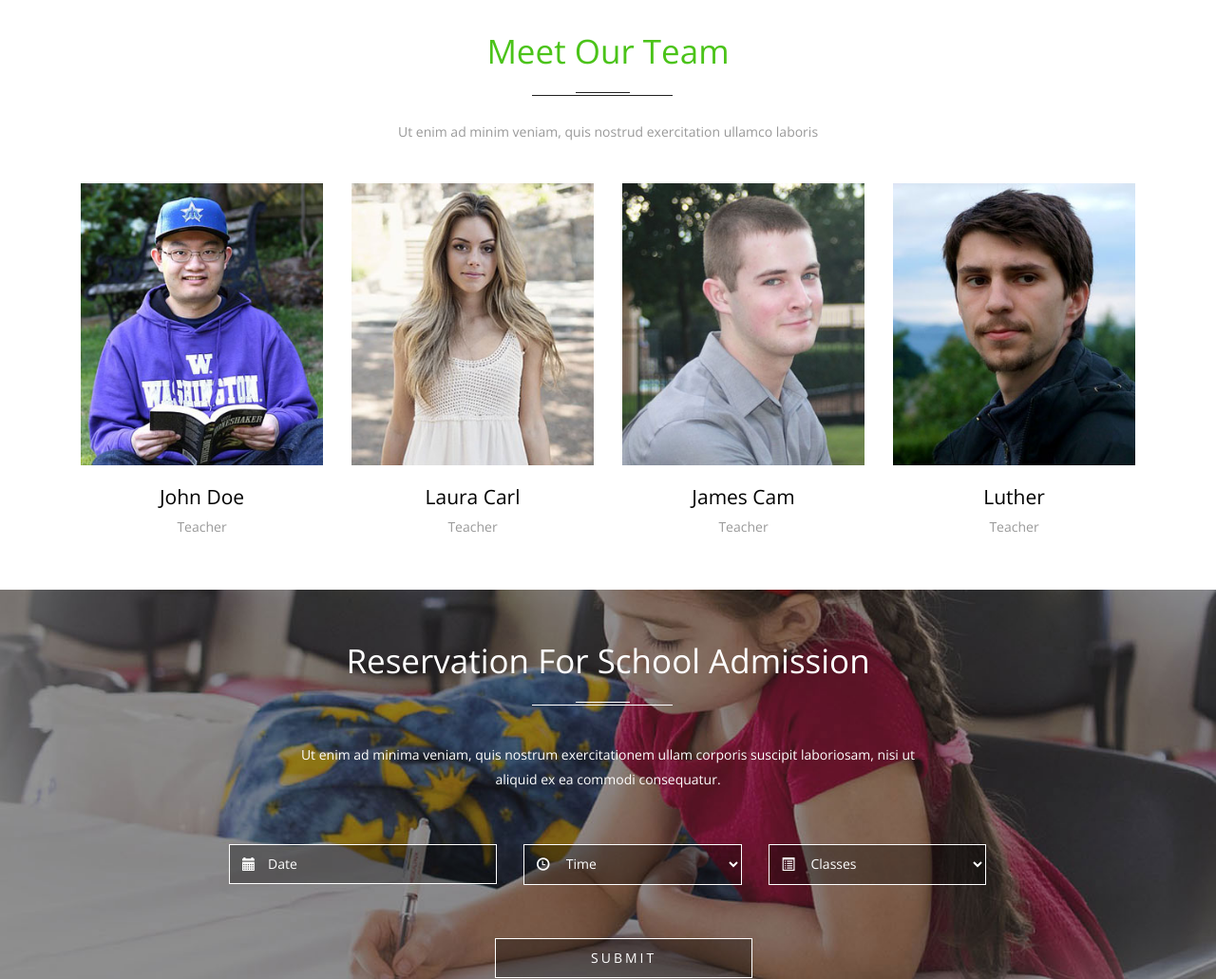
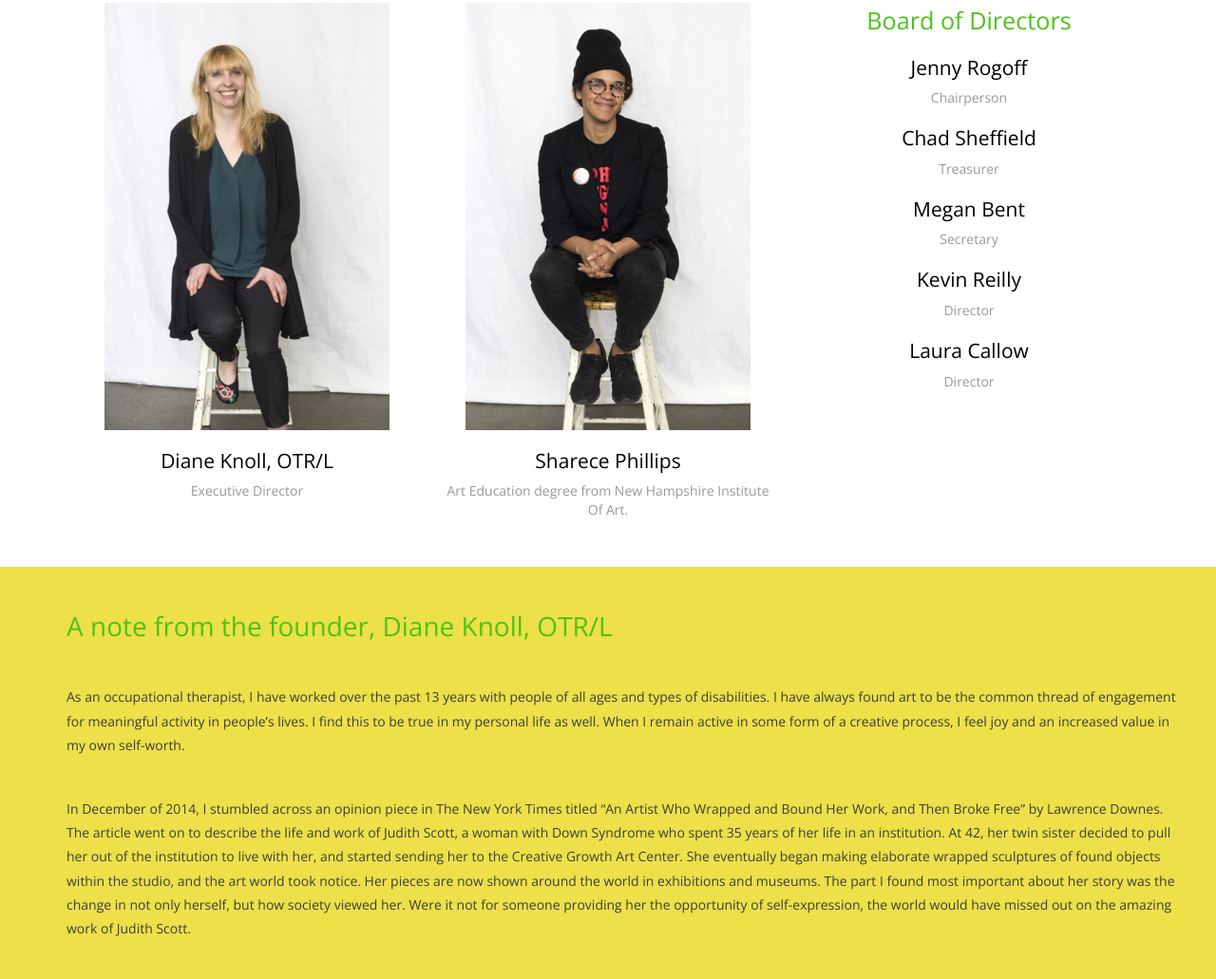
Before and after one commit to anhmaidesign/vpac, a plain HTML site: page index.html in a window 1280 px wide. Shown: the part 1769-2800 px from the top of the page at 95% size. Drawn offline with nearby package versions, Linux system fonts and the light colour scheme; files whose address does not match are found by name.

Commit message:
Completed about us

```diff
--- a/css/style.css
+++ b/css/style.css
@@ -257,11 +257,9 @@ button.close {
     width: 100%;
 }
 .banner-bottom-image-text-left h3,.w3agile_contact_left h3,.agileits_about_grid_left h3{
-	font-size: 2.5em;
+	font-size: 2em;
     color: #212121;
-    line-height: 1.5em;
     position: relative;
-	padding-bottom:.5em;
 	font-family: 'Open Sans', sans-serif;
 }
 .banner-bottom-image-text-left h3:before,.banner-bottom-image-text-left h3:after,.w3agile_contact_left h3:before,.w3agile_contact_left h3:after,.agileits_about_grid_left h3:before,.agileits_about_grid_left h3:after{
@@ -287,7 +285,7 @@ button.close {
 }
 .banner-bottom-image-text-left h4{
 	text-transform: capitalize;
-    font-size: 1.5em;
+    font-size: 1em;
     color: #5E5E5E;
     padding-left: 3em;
     line-height: 2em;
@@ -356,15 +354,15 @@ p.nostrud{
     text-align: center;
 }
 .view {
-    margin: 0;
+    margin: 0 auto;
     float: none;
     overflow: hidden;
     position: relative;
     text-align: center;
 }
 .view,.view .mask,.view .content{
-	width: 255px;
-    height: 298px;
+	width: 300px;
+    height: 450px;
 }
 .view .mask,.view .content {
    position: absolute;
@@ -611,7 +609,7 @@ a.icon-button.google-plus:hover .icon-google-plus:before{
 /*-- //team --*/
 /*-- team-bottom --*/
 .team-bottom{
-	background:url(../images/7.jpg) no-repeat 0px 0px;
+	background:url(../photo/_MG_6003.JPG) no-repeat 0px 0px;
 	background-size:cover;
 	-webkit-background-size:cover;
 	-moz-background-size:cover;
@@ -1005,17 +1003,17 @@ div#myTabContent {
 /*-----start-responsive-design------*/
 @media (max-width:1680px){
 	.banner-bottom-image-text-left {
-		padding: 5em 10em 8.95em 20em;
+		padding: 5em 10em 8.95em 10em;
 	}
 }
 @media (max-width:1600px){
 	.banner-bottom-image-text-left {
-		padding: 5em 10em 6.95em 18em;
+		padding: 5em 10em 6.95em 9em;
 	}
 }
 @media (max-width: 1440px){
 	.banner-bottom-image-text-left {
-		padding: 4em 10em 3.95em 11em;
+		padding: 4em 10em 3.95em 5em;
 	}
 	.w3agile_gallery_grid figure {
 		height: 243.5px;
@@ -1781,3 +1779,14 @@ div#myTabContent {
 #banner-logo{
 	width: 200px;
 }
+.paragraph-title{
+	font-size: 2em;
+	color: #4BC319;
+}
+#founder-note {
+	margin-top: 50px;
+}
+#board-directors {
+	font-size: 1.8em;
+	color: #4BC319;
+}
--- a/index.html
+++ b/index.html
@@ -60,7 +60,7 @@ function hideURLbar(){ window.scrollTo(0,1); } </script>
 							<ul class="nav1 nav nav-wil">
 								<li class="active"><a data-hover="Home" href="index.html">Home</a></li>
 								<li><a data-hover="Who We Are" href="#about" class="scroll">Who We Are</a></li>
-								<li><a data-hover="Get Involved" href="#team" class="scroll">Get Involved</a></li>
+								<li><a data-hover="Get Involved" href="#gallery" class="scroll">Get Involved</a></li>
 								<li><a data-hover="Artist Application" href="#gallery" class="scroll">Artist Application</a></li>
 								<li><a data-hover="News" href="#contact" class="scroll">News</a></li>
 							</ul>
@@ -134,10 +134,10 @@ function hideURLbar(){ window.scrollTo(0,1); } </script>
 
 <!-- banner-bottom-image-text -->
 	<div id="about" class="banner-bottom-image-text">
-		<div class="col-md-4 banner-bottom-image-text-right">
+		<div class="col-md-6 col-lg-4 banner-bottom-image-text-right">
 				<img src="photo/_MG_5986.JPG" alt=" " class="img-responsive" />
 			</div>
-		<div class="col-md-8 banner-bottom-image-text-left">
+		<div class="col-md-6 col-lg-8 banner-bottom-image-text-left">
 			<h3>Who We Are?</h3>
 			<p>
 					Vibrant Palette aims to serve adults with developmental, mental, and physical disabilities by providing a day program in a professional studio environment with a focus on learning about and creating visual arts.
@@ -158,122 +158,70 @@ function hideURLbar(){ window.scrollTo(0,1); } </script>
 	<div class="team" id="team">
 		<div class="container">
 			<h3>Meet Our Team</h3>
-			<p class="nostrud">Ut enim ad minim veniam, quis nostrud exercitation ullamco laboris</p>
+			<!-- <p class="nostrud">Ut enim ad minim veniam, quis nostrud exercitation ullamco laboris</p> -->
 			<div class="agile_team_grids">
-				<div class="col-md-3 agile_team_grid">
+				<div class="col-md-4 agile_team_grid">
 					<div class="view view-sixth">
-						<img src="images/3.jpg" alt=" " class="img-responsive" />
+						<img src="photo/diane.jpg" alt=" " class="img-responsive" />
 						<div class="mask">
-							<h5>quis nostrud</h5>
-							<p>Quis autem vel eum iure reprehenderit qui in ea voluptate velit.</p>
-							<div class="agileits_social_icons">
+							<h5>Diane Knoll, OTR/L</h5>
+							<p>I have always found art to be the common thread of engagement for meaningful activity in people’s lives.</p>
+							<!-- <div class="agileits_social_icons">
 								<a href="#" class="icon-button twitter"><i class="icon-twitter"></i><span></span></a>
 								<a href="#" class="icon-button facebook"><i class="icon-facebook"></i><span></span></a>
 								<a href="#" class="icon-button google-plus"><i class="icon-google-plus"></i><span></span></a>
-							</div>
+							</div> -->
 						</div>
 					</div>
-					<h4>John Doe</h4>
-					<p>Teacher</p>
+					<h4>Diane Knoll, OTR/L</h4>
+					<p>Executive Director</p>
 				</div>
-				<div class="col-md-3 agile_team_grid">
+				<div class="col-md-4 agile_team_grid">
 					<div class="view view-sixth">
-						<img src="images/6.jpg" alt=" " class="img-responsive" />
+						<img src="photo/sharece.jpg" alt=" " class="img-responsive" />
 						<div class="mask">
-							<h5>quis nostrud</h5>
-							<p>Quis autem vel eum iure reprehenderit qui in ea voluptate velit.</p>
-							<div class="agileits_social_icons">
+							<h5>Sharece Phillips</h5>
+							<p>Art Education degree from New Hampshire Institute Of Art.</p>
+							<!-- <div class="agileits_social_icons">
 								<a href="#" class="icon-button twitter"><i class="icon-twitter"></i><span></span></a>
 								<a href="#" class="icon-button facebook"><i class="icon-facebook"></i><span></span></a>
 								<a href="#" class="icon-button google-plus"><i class="icon-google-plus"></i><span></span></a>
-							</div>
+							</div> -->
 						</div>
 					</div>
-					<h4>Laura Carl</h4>
-					<p>Teacher</p>
+					<h4>Sharece Phillips</h4>
+					<p>Art Education degree from New Hampshire Institute Of Art.</p>
 				</div>
-				<div class="col-md-3 agile_team_grid">
-					<div class="view view-sixth">
-						<img src="images/4.jpg" alt=" " class="img-responsive" />
-						<div class="mask">
-							<h5>quis nostrud</h5>
-							<p>Quis autem vel eum iure reprehenderit qui in ea voluptate velit.</p>
-							<div class="agileits_social_icons">
-								<a href="#" class="icon-button twitter"><i class="icon-twitter"></i><span></span></a>
-								<a href="#" class="icon-button facebook"><i class="icon-facebook"></i><span></span></a>
-								<a href="#" class="icon-button google-plus"><i class="icon-google-plus"></i><span></span></a>
-							</div>
-						</div>
-					</div>
-					<h4>James Cam</h4>
-					<p>Teacher</p>
-				</div>
-				<div class="col-md-3 agile_team_grid">
-					<div class="view view-sixth">
-						<img src="images/5.jpg" alt=" " class="img-responsive" />
-						<div class="mask">
-							<h5>quis nostrud</h5>
-							<p>Quis autem vel eum iure reprehenderit qui in ea voluptate velit.</p>
-							<div class="agileits_social_icons">
-								<a href="#" class="icon-button twitter"><i class="icon-twitter"></i><span></span></a>
-								<a href="#" class="icon-button facebook"><i class="icon-facebook"></i><span></span></a>
-								<a href="#" class="icon-button google-plus"><i class="icon-google-plus"></i><span></span></a>
-							</div>
-						</div>
-					</div>
-					<h4>Luther</h4>
-					<p>Teacher</p>
+				<div class="col-md-4 agile_team_grid">
+						<div id="board-directors">Board of Directors</div>
+						<h4>Jenny Rogoff</h4>
+						<p>Chairperson</p>
+						<h4>Chad Sheffield</h4>
+						<p>Treasurer</p>
+						<h4>Megan Bent</h4>
+						<p>Secretary</p>
+						<h4>Kevin Reilly</h4>
+						<p>Director</p>
+						<h4>Laura Callow</h4>
+						<p>Director</p>
 				</div>
 				<div class="clearfix"> </div>
 			</div>
 		</div>
+		<div id="founder-note" class="banner-bottom-image-text">
+				<div class="col-md-12 banner-bottom-image-text-left">
+						<div class="paragraph-title">A note from the founder, Diane Knoll, OTR/L</div>
+						<p>As an occupational therapist, I have worked over the past 13 years with people of all ages and types of disabilities. I have always found art to be the common thread of engagement for meaningful activity in people’s lives. I find this to be true in my personal life as well. When I remain active in some form of a creative process, I feel joy and an increased value in my own self-worth.</p>
+						<p>In December of 2014, I stumbled across an opinion piece in The New York Times titled “An Artist Who Wrapped and Bound Her Work, and Then Broke Free” by Lawrence Downes. The article went on to describe the life and work of Judith Scott, a woman with Down Syndrome who spent 35 years of her life in an institution. At 42, her twin sister decided to pull her out of the institution to live with her, and started sending her to the Creative Growth Art Center. She eventually began making elaborate wrapped sculptures of found objects within the studio, and the art world took notice. Her pieces are now shown around the world in exhibitions and museums. The part I found most important about her story was the change in not only herself, but how society viewed her. Were it not for someone providing her the opportunity of self-expression, the world would have missed out on the amazing work of Judith Scott.</p>
+						<p>I have the privilege of knowing people with disabilities because of my profession, but how often do we as a society really integrate on a daily basis? In Time Magazine’s article, Maria Shriver: We need to change the Game of How We Talk About Intellectual Disability, Shriver states:</p>
+						<h4>“In the just-published Shriver Report Snapshot: Insight into Intellectual Disabilities in the 21st Century, we learned that while the institutions that warehoused people in the 60s and 70s have closed, nearly half of our country’s adult population still say they don’t know a single person with intellectual disability, and a stunning 1 in 5 don’t even know what an intellectual disability is.”</h4>
+						<p>In the year 2015, although I believe those statistics to be true, I don’t find them acceptable. And this speaks only to intellectual disability, without even broadening the discussion to physical and mental challenges as well. I want to change those statistics in Seattle, and I believe Seattle needs and craves that change too.</p>
+						<p>In August of 2015, I made the trip down to Oakland and visited the Creative Growth Center. I needed to further explore this idea I was toying with about opening a similar organization in Seattle. Once I stepped foot into Creative Growth, it no longer became a “whim”, but something I felt deeply convicted to do. I left there understanding that the organization was not so much a place for people with disabilities to make art, but instead a <strong>studio for artists</strong> who just also happened to have a disability. And so here I am, searching for others to help me get this project off the ground. I realize I can not do it alone, and I believe that Seattle has a unique and progressive culture that will lead me to those individuals needed to bring this venture into fruition. And I hope it’s YOU!</p>
+					</div>
+				<div class="clearfix"> </div>
+		</div>
 	</div>
 <!-- //team -->
-<!-- team-bottom -->
-	<div class="team-bottom">
-		<div class="container">
-			<h3>Reservation for school admission</h3>
-			<p>Ut enim ad minima veniam, quis nostrum exercitationem ullam corporis
-				suscipit laboriosam, nisi ut aliquid ex ea commodi consequatur.</p>
-			<div class="reservation">
-				<div class="w3_book_date">
-					<form action="#" method="post">
-						<span class="glyphicon glyphicon-calendar" aria-hidden="true"></span>
-						<input class="date" id="datepicker" type="text" name="Date" value="Date" onfocus="this.value = '';" onblur="if (this.value == '') {this.value = 'Date';}" required="">
-					</form>
-				</div>
-				<div class="w3_working_time">
-					<span class="glyphicon glyphicon-time" aria-hidden="true"></span>
-					<select id="country1" onchange="change_country(this.value)" class="frm-field required sect">
-						<option value="null">Time</option>
-						<option value="null">10:00 AM - 12:00 PM</option>
-						<option value="null">02:00 PM - 5:00 PM</option>
-					</select>
-				</div>
-				<div class="w3_working_time w3_working_time1">
-					<span class="glyphicon glyphicon-list-alt" aria-hidden="true"></span>
-					<select id="country" onchange="change_country(this.value)" class="frm-field required sect">
-						<option value="null">Classes</option>
-						<option value="null">Play Class</option>
-						<option value="null">1st Class to 10th Class</option>
-					</select>
-				</div>
-				<div class="clearfix"> </div>
-				<form action="#" method="post">
-					<input type="submit" value="Submit">
-				</form>
-			</div>
-			<!-- start-date-piker -->
-				<script src="js/jquery-ui.js"></script>
-				  <script>
-						$(function() {
-							$( "#datepicker" ).datepicker();
-						});
-				  </script>
-			<!-- //End-date-piker -->
-		</div>
-	</div>
-<!-- //team-bottom -->
 <!-- gallery -->
 	<div class="gallery" id="gallery">
 		<h3>Photo Gallery</h3>
```
Also changed, not shown: 1 other file.
